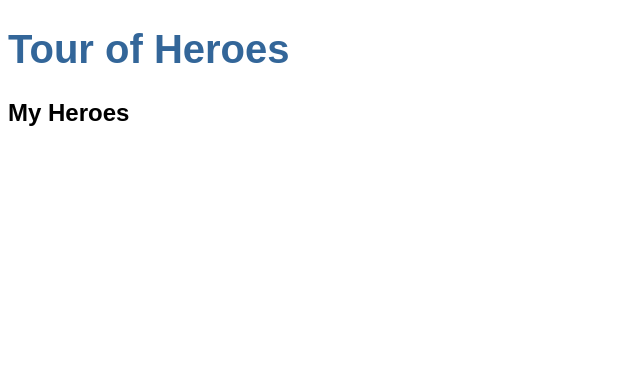
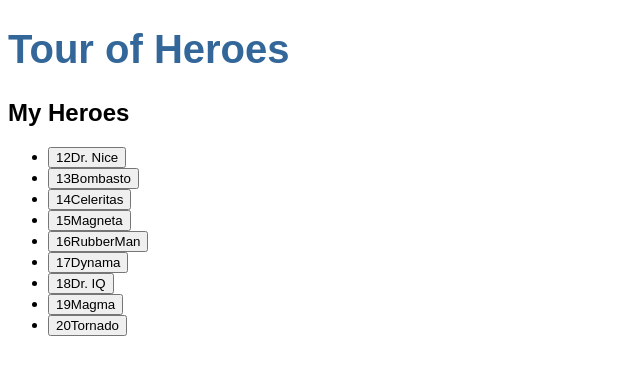
Before and after one commit to WaltBernalM/tour-of-heroes, an Angular app: page / in a window 1280 px wide. Shown: the top 374 px of the page, without its empty margins (0-640 px from the left). Built offline with nearby package versions, Linux system fonts and the light colour scheme.

Commit message:
addition of selctedHero component property and onSelect method to set a Hero as property of selectedHero

```diff
--- a/src/app/heroes/heroes.component.ts
+++ b/src/app/heroes/heroes.component.ts
@@ -1,5 +1,6 @@
-import { Component } from '@angular/core';
+import { Component } from '@angular/core'
 import { Hero } from '../hero'
+import { HEROES } from '../mock-heroes'
 
 @Component({
   selector: 'app-heroes',
@@ -11,4 +12,9 @@ export class HeroesComponent {
     id: 1,
     name: 'Windstorm'
   }
+  heroes = HEROES
+  selectedHero?: Hero
+  onSelect(hero: Hero): void {
+    this.selectedHero = hero
+  }
 }
```
